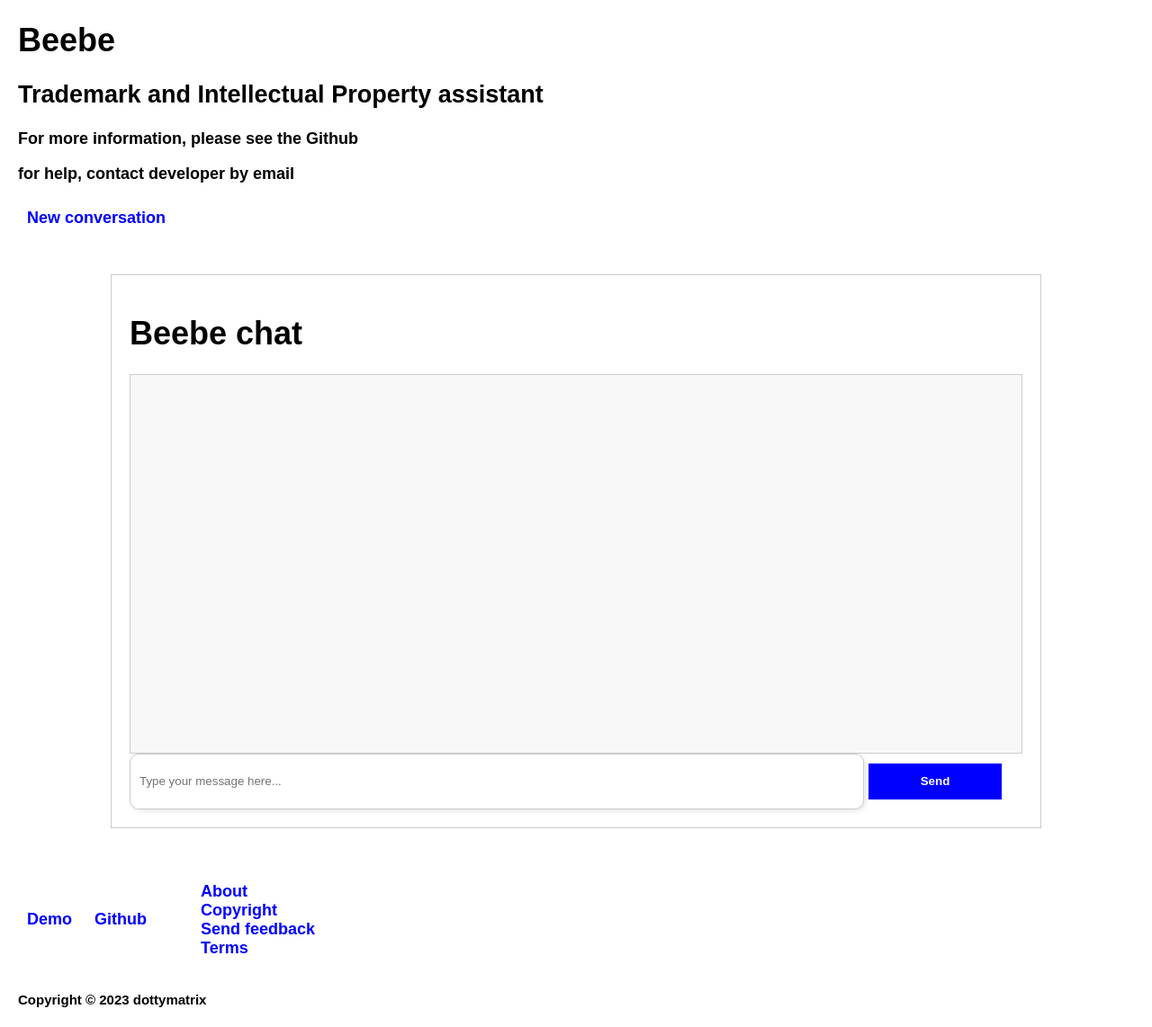
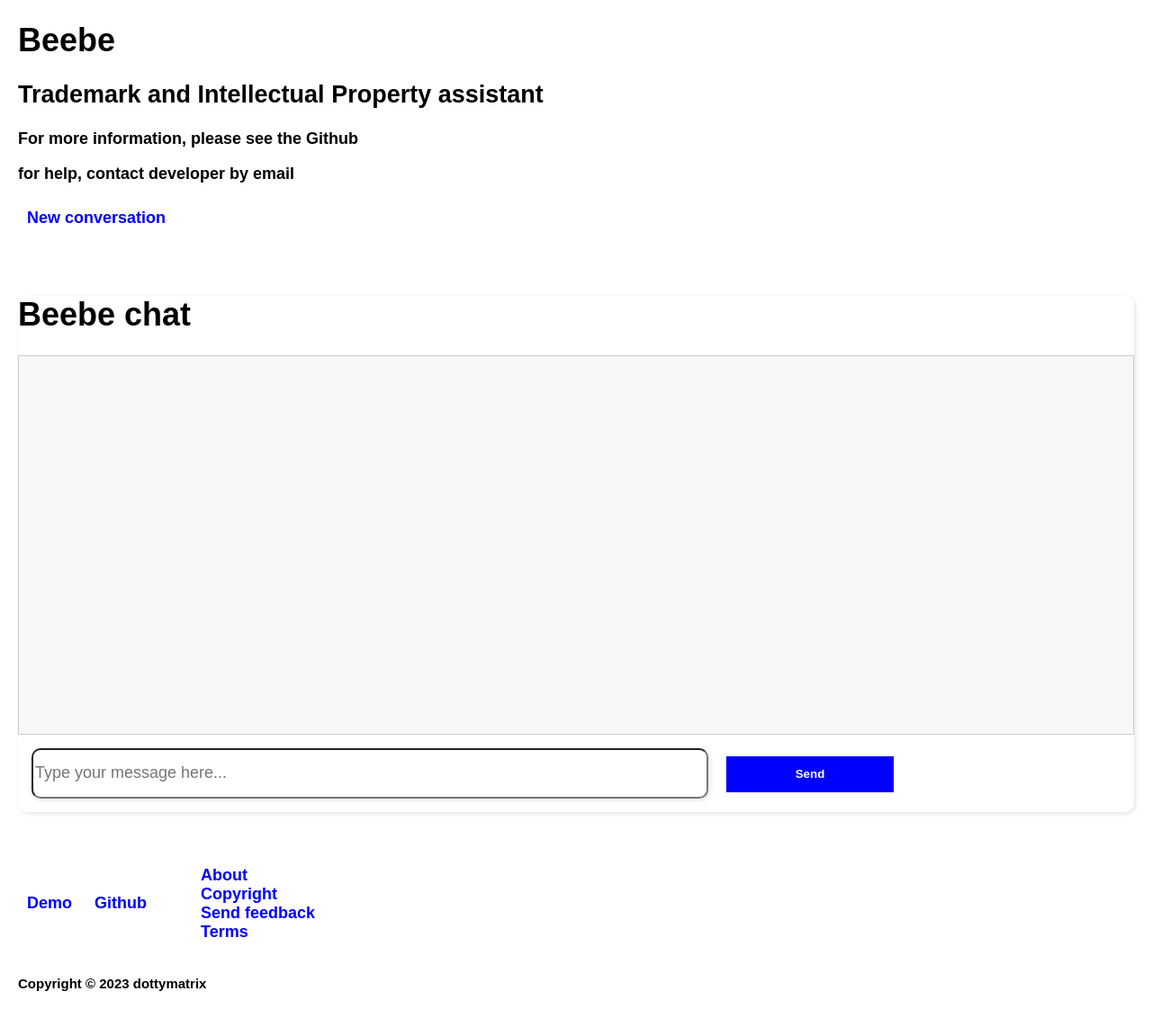
Before and after one commit to AbisoyeOnanuga/beebe, a Flask app: page / in a window 1280 px wide. Shown: the whole page at 90% size. After the commit the page ends 1102 px from the top, so only its background shows below. Run offline with Flask 3, Linux system fonts and the light colour scheme.

Commit message:
app update

```diff
--- a/static/css/style.css
+++ b/static/css/style.css
@@ -63,6 +63,10 @@ body {
 input {
     border-radius: 10px; /* or 10% */
     box-shadow: 2px 2px 5px rgba(0,0,0,0.1); /* or any other values */
+    width: 60%;
+    height: 50px;
+    margin: 15px;
+    font-size: large;
 }
 
 /* Add some margin to the page */
@@ -71,7 +75,7 @@ body {
 }
 
 /* Center the container div */
-#container {
+#conversation {
     margin: 0 auto;
 }
 
@@ -129,12 +133,14 @@ nav a:hover {
 .chatbox {
     border-style: solid;
     border-width: 2px;
+    padding: 10px;
 }
 
 /* Style the send button on hover */
 .send:hover {
     background-color: white;
     color: blue;
+    cursor: pointer;
 }
 
 /* Style the boxes with border radius and box shadow */
--- a/static/js/script.js
+++ b/static/js/script.js
@@ -5,12 +5,13 @@ async function sendMessage() {
   // Clear the input field
   document.getElementById("input-field").value = "";
   // Display the user input in the conversation div
-  let conversation = document.getElementById("conversation");
-  conversation.innerHTML += `<div class="chatbot-message"><p class="user-text">${userInput}</p></div>`;
+  const conversation = document.getElementById("conversation");
+  conversation.insertAdjacentHTML("beforeend", `<div class="chatbot-message"><p class="user-text">${userInput}</p></div>`);
   // Scroll to the bottom of the conversation div
   conversation.scrollTop = conversation.scrollHeight;
 
   // Send a POST request to the backend service with the user input as a JSON body
+  try {
     let response = await fetch("http://localhost:5000/generate", {
       method: "POST",
       headers: {
@@ -18,19 +19,27 @@ async function sendMessage() {
       },
       body: JSON.stringify({"user_input": userInput})
     });
-
+    // Check the status of the response
+    if (response.ok) {
       // Parse the response as a JSON object
       let data = await response.json();
 
       // Get the model output from the JSON object
       let modelOutput = data["model_output"];
 
-  // Display the model output in the conversation div
-  conversation.innerHTML += `<div class="chatbot-message"><p class="bot-text">${modelOutput}</p></div>`;
+      // Display the model output in the conversation div using insertAdjacentHTML
+      conversation.insertAdjacentHTML("beforeend", `<div class="chatbot-message"><p class="bot-text">${modelOutput}</p></div>`);
 
        // Scroll to the bottom of the conversation div
        conversation.scrollTop = conversation.scrollHeight;
-
+    } else {
+      // Display an error message in the conversation div
+      conversation.insertAdjacentHTML("beforeend", `<div class="chatbot-message"><p class="bot-text">Sorry, something went wrong. Please try again later.</p></div>`);
+    }
+  } catch (error) {
+    // Display an error message in the console
+    console.error(error);
+  }
 }
 
 // Add an event listener for the submit button
--- a/templates/index.html
+++ b/templates/index.html
@@ -5,7 +5,7 @@
     <meta name="viewport" content="width=device-width, initial-scale=1">
     <title>Beebe GPT2 Intellectual Property assistant</title>
     <!-- Link a favicon image from Bootstrap -->
-    <link rel="icon" type="image/png" href="{{ url_for('static', filename='images/favicon/favicon.ico') }}">
+    <link rel="icon" type="image/png" href="{{ url_for('static', filename='images/favicon/favicon.ico') }}" alt="Beebe logo">
     <!-- Load custom CSS file -->
     <link rel="stylesheet" type="text/css" href="{{ url_for('static', filename='css/style.css') }}">
 </head>
@@ -22,12 +22,12 @@
     </header>
     <main>
         <!-- Add web UI elements here, such as forms, buttons, tables, etc. -->
-        <div id="container">
+        <form id="conversation" class="box">
             <h1>Beebe chat</h1>
             <div id="chatbox"></div>
-            <input class="box" id="input" type="text" placeholder="Type your message here...">
-            <button class="send" id="send" onclick="sendMessage()">Send</button>
-        </div>
+            <input name="input-field" id="input-field" type="text" placeholder="Type your message here...">
+            <button name="send" type="submit" class="send" id="send" onclick="sendMessage()">Send</button>
+        </form>
     </main>
    <br><br>
 
```
Lines whose indentation alone changed are shown as unchanged.
